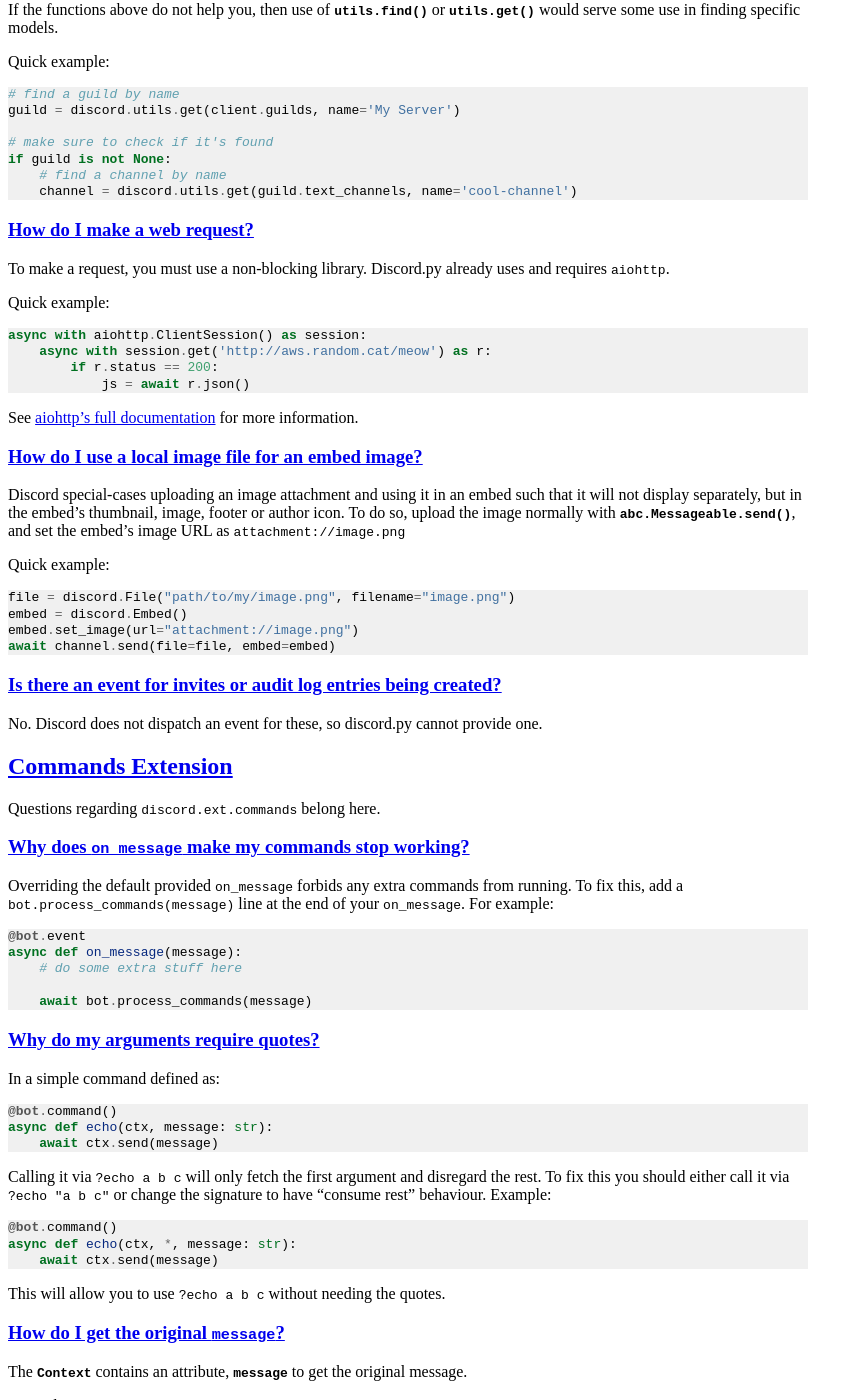
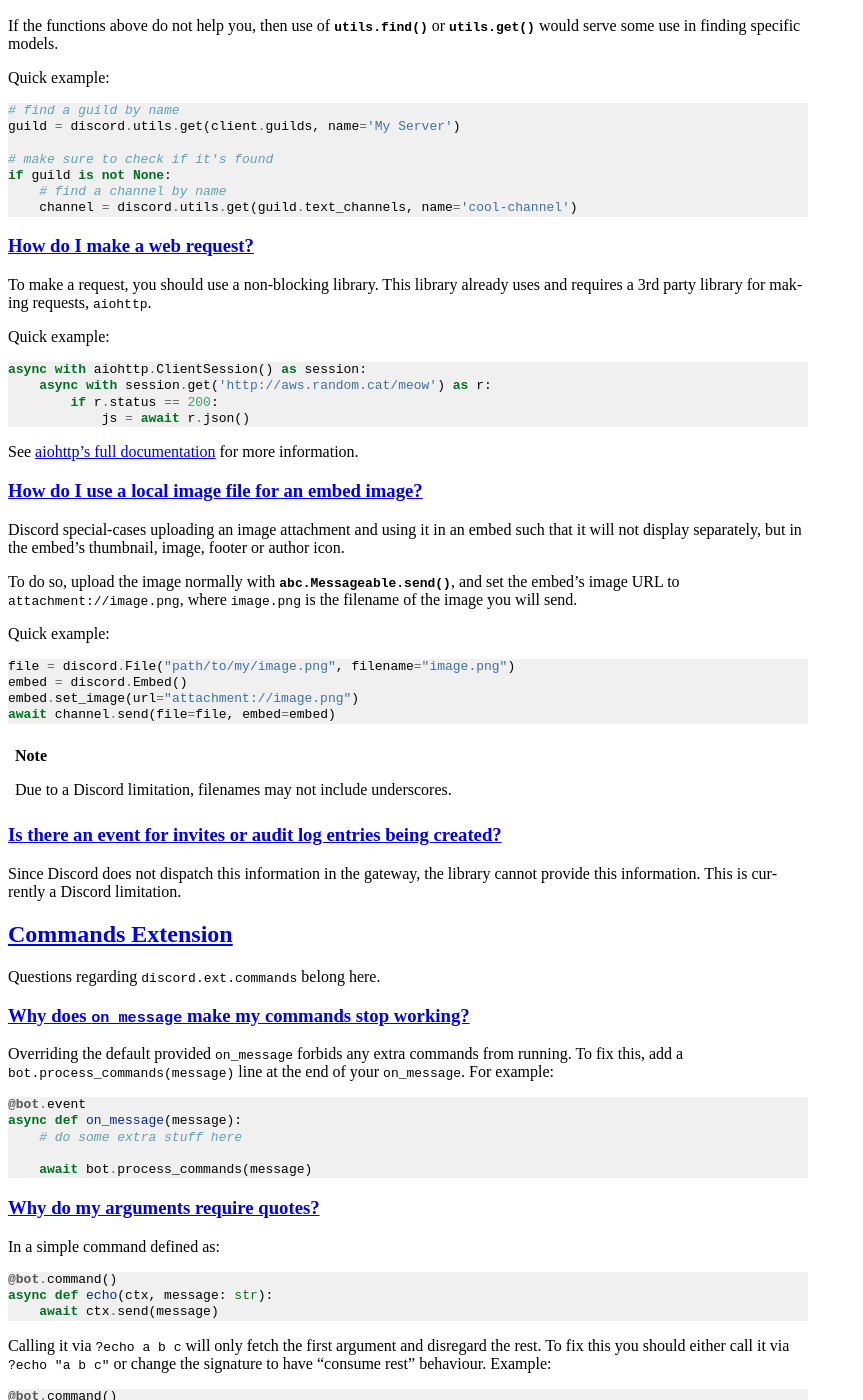
Before and after one commit to Rapptz/discord.py, a Sphinx documentation site: the page built from docs/faq.rst, in a window 1280 px wide and 1400 px high, scrolled down 4206 px. Shown: the whole window, without its empty margins (0-863 px from the left). Built offline with Sphinx 7.4.7, drawn with Linux system fonts in a browser that asks for light colours; some of the changed text lies outside the part shown.

Commit message:
Apply suggestions from code review

```diff
--- a/docs/faq.rst
+++ b/docs/faq.rst
@@ -163,7 +164,7 @@ For custom emoji, you should pass an instance of :class:`Emoji`. You can also pa
 can use said emoji, you should be able to use :meth:`Client.get_emoji` to get an emoji via ID or use :func:`utils.find`/
 :func:`utils.get` on :attr:`Client.emojis` or :attr:`Guild.emojis` collections.
 
-The name and ID of a custom emoji can be found with the client by prefixing :emoji: with a backslash.
+The name and ID of a custom emoji can be found with the client by prefixing ``:custom_emoji:`` with a backslash.
 For example, sending the message ``\:python3:`` with the client will result in ``<:python3:232720527448342530>``.
 
 Quick example: ::
@@ -252,7 +253,9 @@ Quick example: ::
 
 How do I make a web request?
 ~~~~~~~~~~~~~~~~~~~~~~~~~~~~
-To make a request, you must use a non-blocking library. Discord.py already uses and requires ``aiohttp``.
+
+To make a request, you should use a non-blocking library.
+This library already uses and requires a 3rd party library for making requests, ``aiohttp``.
 
 Quick example: ::
 
@@ -265,10 +268,14 @@ See `aiohttp's full documentation <http://aiohttp.readthedocs.io/en/stable/>`_ f
 
 How do I use a local image file for an embed image?
 ~~~~~~~~~~~~~~~~~~~~~~~~~~~~~~~~~~~~~~~~~~~~~~~~~~~
+
 Discord special-cases uploading an image attachment and using it in an embed such that it will not
 display separately, but in the embed's thumbnail, image, footer or author icon.
+
 To do so, upload the image normally with :meth:`abc.Messageable.send`,
-and set the embed's image URL as ``attachment://image.png``
+and set the embed's image URL to ``attachment://image.png``,
+where ``image.png`` is the filename of the image you will send.
+
 
 Quick example: ::
 
@@ -277,9 +284,14 @@ Quick example: ::
     embed.set_image(url="attachment://image.png")
     await channel.send(file=file, embed=embed)
 
+.. note ::
+    Due to a Discord limitation, filenames may not include underscores.
+
 Is there an event for invites or audit log entries being created?
-~~~~~~~~~~~~~~~~~~~~~~~~~~~~~~~~~~~~~~~~~~~~~~~~~~~~~~~~~~~~~~~~~
-No. Discord does not dispatch an event for these, so discord.py cannot provide one.
+~~~~~~~~~~~~~~~~~~~~~~~~~~~~~~~~~~~~~~~~~~~~~~~~~~~~~~~~~~~~~~~~~~~
+
+Since Discord does not dispatch this information in the gateway, the library cannot provide this information.
+This is currently a Discord limitation.
 
 Commands Extension
 -------------------
```
Also changed, not shown: other parts of docs/faq.rst (+3 -2 lines).
